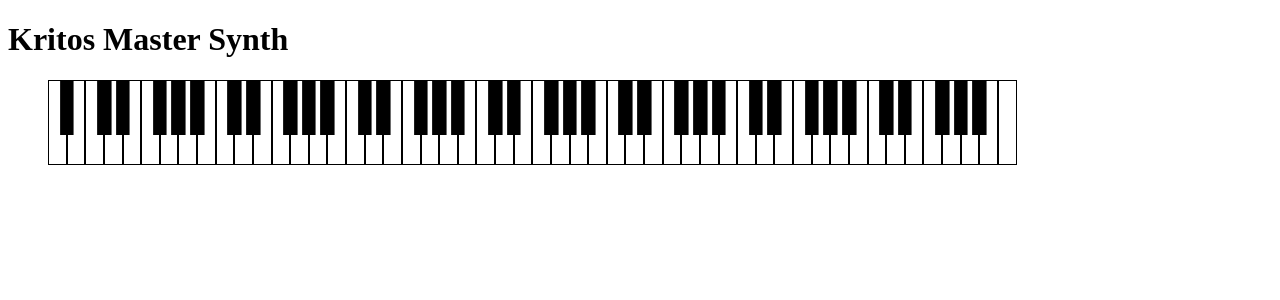
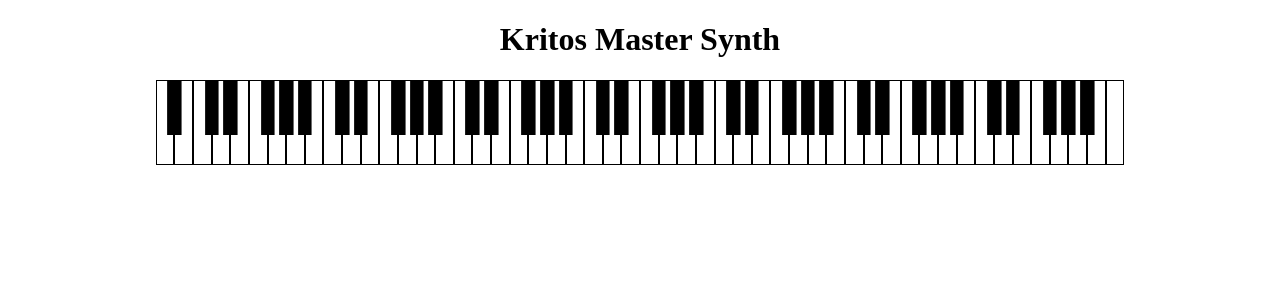
Before and after one commit to christophfranke/online-synthesizer, an Angular app: page / in a window 1280 px wide. Shown: the top 300 px of the page. Built offline with nearby package versions, Linux system fonts and the light colour scheme.

Commit message:
made a keyboard service and visualise down keys

```diff
--- a/src/app/app.component.html
+++ b/src/app/app.component.html
@@ -1,3 +1,4 @@
-<h1>Kritos Master Synth</h1>
-
-<app-keyboard></app-keyboard>
+<div class="main">
+  <h1>Kritos Master Synth</h1>
+  <app-keyboard></app-keyboard>
+</div>
--- a/src/app/app.component.scss
+++ b/src/app/app.component.scss
@@ -0,0 +1,3 @@
+.main {
+	text-align: center;
+}
--- a/src/app/app.component.ts
+++ b/src/app/app.component.ts
@@ -1,4 +1,5 @@
 import { Component, HostListener } from '@angular/core';
+import { KeyboardService } from './keyboard.service'
 
 const NOTES = {
 	'a': 60,
@@ -27,11 +28,21 @@ const NOTES = {
 export class AppComponent {
   title = 'synth';
 
+  constructor(private keyboardService: KeyboardService) {}
+
   @HostListener('document:keydown', ['$event'])
   handleKeyDown(event: KeyboardEvent) {
   	const key = event.key.toLowerCase()
   	if (NOTES[key]) {
-  		console.log('down', key)
+  		this.keyboardService.keyDown(NOTES[key])
+  	}
+  }
+
+  @HostListener('document:keyup', ['$event'])
+  handleKeyUp(event: KeyboardEvent) {
+  	const key = event.key.toLowerCase()
+  	if (NOTES[key]) {
+  		this.keyboardService.keyUp(NOTES[key])
   	}
   }
 }
--- a/src/app/key/key.component.html
+++ b/src/app/key/key.component.html
@@ -1 +1 @@
-<span class="key" [class.black]="black" (mouseenter)="noteOn()" (mouseleave)="noteOff()"></span>
+<span class="key" [class.black]="black" [class.down]="down" (mouseenter)="noteOn()" (mouseleave)="noteOff()"></span>
--- a/src/app/key/key.component.scss
+++ b/src/app/key/key.component.scss
@@ -6,7 +6,6 @@ span {
 	height: 5*$base;
 	width: 1*$base;
 	border: 0.1*$base solid black;
-	transition: color 0.35s;
 	&.black {
 		background-color: black;
 		position: absolute;
--- a/src/app/key/key.component.ts
+++ b/src/app/key/key.component.ts
@@ -1,4 +1,5 @@
-import { Component, OnInit, Input } from '@angular/core';
+import { Component, OnInit, Input } from '@angular/core'
+import { KeyboardService } from '../keyboard.service.ts'
 
 const BLACK_KEYS = [1, 3, 6, 8, 10]
 
@@ -10,19 +11,21 @@ const BLACK_KEYS = [1, 3, 6, 8, 10]
 export class KeyComponent implements OnInit {
 	@Input() key: number
 	black: boolean
+	down: false
 
-  constructor() { }
+  constructor(private keyboardService: KeyboardService) { }
 
   noteOn() {
-  	console.log('noteOn', this.key)
+  	this.keyboardService.keyDown(this.key)
   }
 
   noteOff() {
-  	console.log('noteOff', this.key)
+  	this.keyboardService.keyUp(this.key)
   }
 
   ngOnInit() {
   	const relativeKey = this.key % 12
   	this.black = BLACK_KEYS.includes(relativeKey)
+  	this.keyboardService.key(this.key).subscribe(down => this.down = down)
   }
 }
--- /dev/null
+++ b/src/app/keyboard.service.ts
@@ -0,0 +1,47 @@
+import { Injectable } from '@angular/core';
+import { Observable } from 'rxjs'
+
+@Injectable({
+  providedIn: 'root'
+})
+export class KeyboardService {
+	keys = []
+
+	initKey(key: number) {
+		this.keys[key] = {
+			down: false,
+			observers: []
+		}
+	}
+
+	key(key: number) {
+		return new Observable(observer => {
+			if (!this.keys[key]) {
+				this.initKey(key)
+			}
+
+			this.keys[key].observers.push(observer)
+			observer.next(false)
+		})
+	}
+
+	keyDown(key: number) {
+		if (!this.keys[key]) {
+			this.initKey(key)
+		}
+
+		this.keys[key].down = true
+		this.keys[key].observers.forEach(obs => obs.next(true))
+	}
+
+	keyUp(key: number) {
+		if (!this.keys[key]) {
+			this.initKey(key)
+		}
+
+		this.keys[key].down = false
+		this.keys[key].observers.forEach(obs => obs.next(false))
+	}
+
+  constructor() { }
+}
--- a/src/app/keyboard/keyboard.component.html
+++ b/src/app/keyboard/keyboard.component.html
@@ -1,4 +1 @@
-<ul>
-	<app-key *ngFor="let key of keys" [key]="key">
-	</app-key>
-</ul>
+<app-key *ngFor="let key of keys" [key]="key"></app-key>
```
Also changed, not shown: 1 other file (tests, documents, lock files or other folders).
